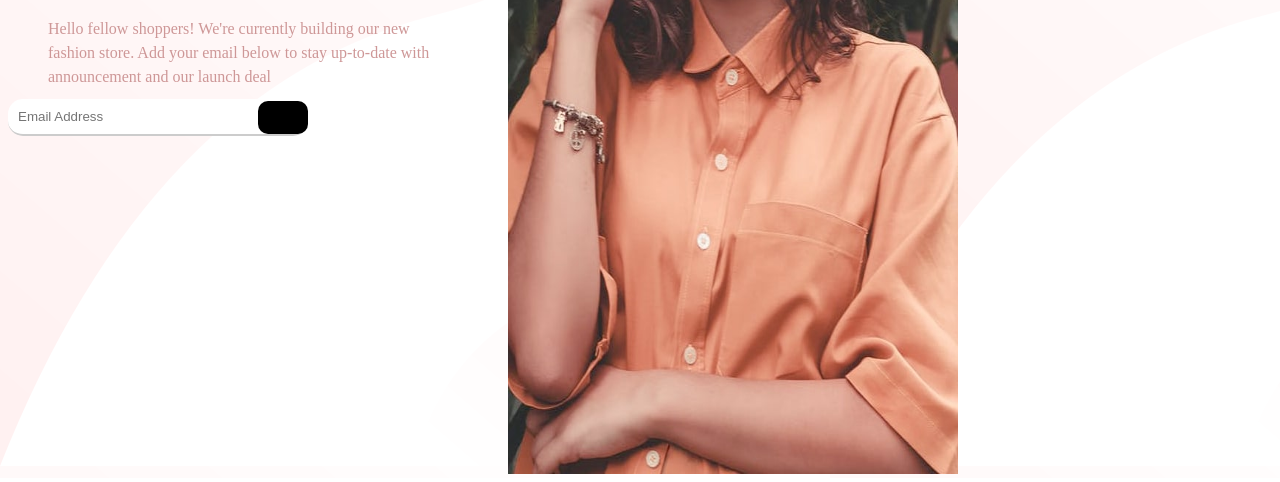
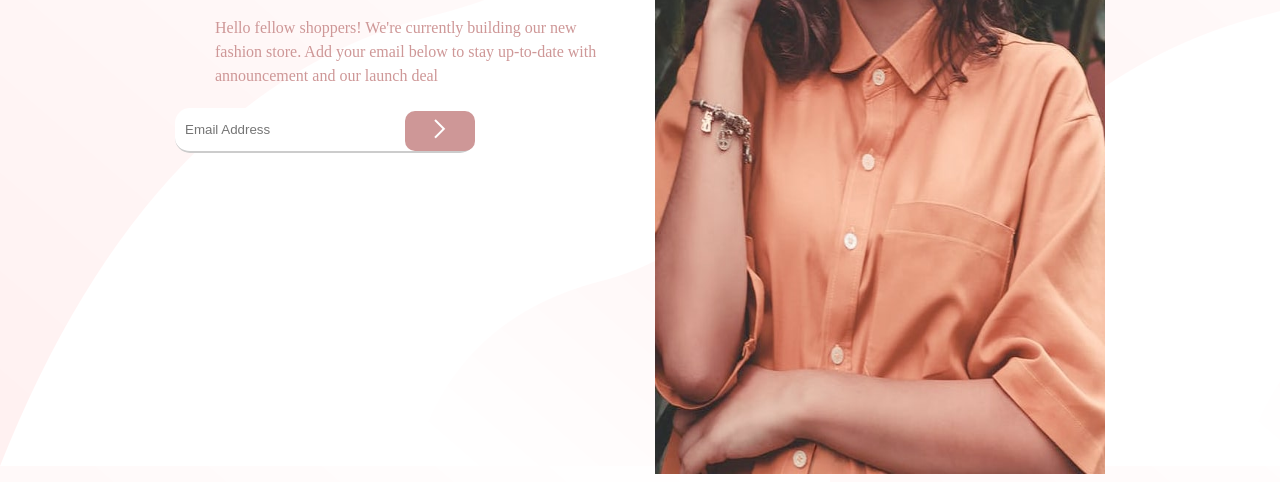
Before and after one commit to Stephenpleasant/base-apparel-coming-soon, a plain HTML site: page index.html in a window 1280 px wide. Shown: the part 334-816 px from the top of the page. Drawn offline with Linux system fonts and the light colour scheme.

Commit message:
first commit

```diff
--- a/index.html
+++ b/index.html
@@ -17,9 +17,9 @@
         </h1>
         <p>Hello fellow shoppers! We're currently building our new fashion store. Add your email below to stay up-to-date with announcement and our launch deal</p>
 
-        <form>
-            <input type="email" placeholder="Email Address">
-            <button type="submit"><img src="images\icon-arrow.png" alt="send"></button>
+        <form id="form">
+            <input type="email" id="email" placeholder="Email Address">
+            <button type="submit" id="submit"><img src="images\icon-arrow.png" alt="send"></button>
         </form>
     </div>
     <div class="section2">
--- a/script.js
+++ b/script.js
@@ -0,0 +1,14 @@
+const email = document.getElementById('email')
+const submit = document.getElementById('submit')
+const form = document.getElementById('form')
+
+
+form.addEventListener('submit', (e) => {
+    let message = []
+    if  (email.value === '' || email.value == null) {
+        message.push('email is required')
+    }
+    if (email.value !== '@gmail.com') {
+        message.push('please provide a valid email');
+    }
+})
--- a/style.css
+++ b/style.css
@@ -11,24 +11,24 @@ body{
     align-items: center;
     min-height: 100vh;
     max-width: 100%;
-    position: absolute;
     overflow: hidden;
 }
 .container{
+    position: absolute;
     display: flex;
-    width: 500px;
+    height: 100vh;
+    margin: min(3%, 1rem);
 }
 .section1{
-    min-width: 500px;
+   min-width: 300px;
+   margin-top: 60px;
 }
-.section1 img {
-    margin: 40px 80px;
-    height: 30px;
-}
+
+
 .section1 h1 {
-    text-align: center;
     font-size: 3rem;
-    margin-right: 40px;
+    margin: 40px 40px;
+    text-align: left;
 }
 span{
     color: hsl(0, 36%, 70%);
@@ -44,35 +44,31 @@ span{
     position: relative;
     display: flex;
     width: 300px;
+    margin-top: 20px;
     align-items: center;
     justify-content: center;
 }
-form input{
-    color: hsl(0, 36%, 70%);
+input{
     padding: 10px;
     border-radius: 15px;
-    border-color: hsl(0, 36%, 70%) solid 10px;
     border-bottom: 2px solid #ccc;
     flex: 1;
+    height: 45px;
 }
 button{
     position: absolute;
     right: 0;
-    background-color: black;
-    height: 33px;
-    width: 50px;
+    background-color: hsl(0, 36%, 70%);
+    height: 40px;
+    width: 70px;
     border-radius: 10px;
-}
-button img{
-    position: relative;
-    padding-bottom: 20px;
-    padding-right: 50px;
 
 }
+
 .section2  {
     min-width: 300px;
 }
 .section2 img{
     width: 450px;
-    height: 100vh;
+    height: 100%;
 }
```
